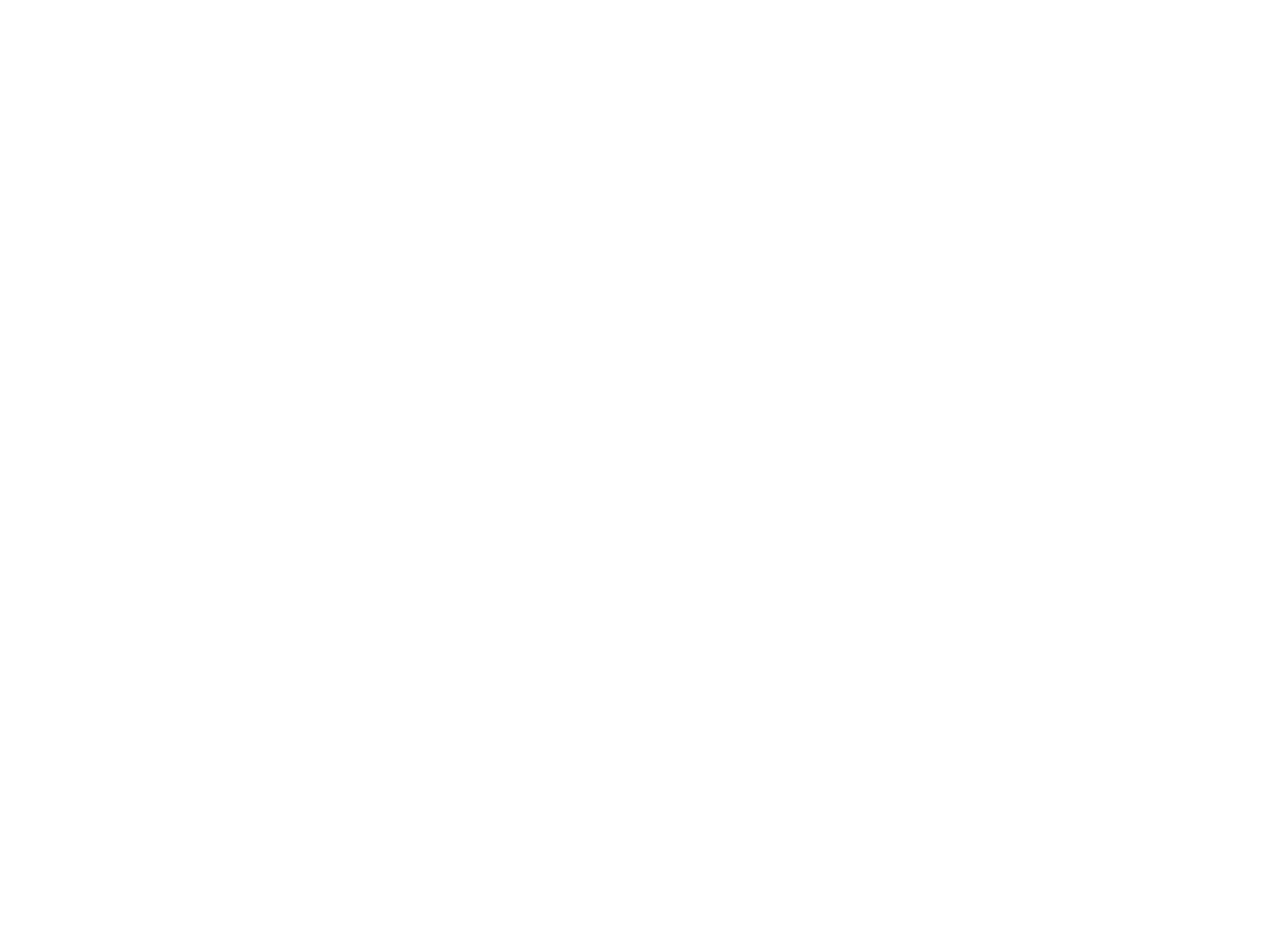
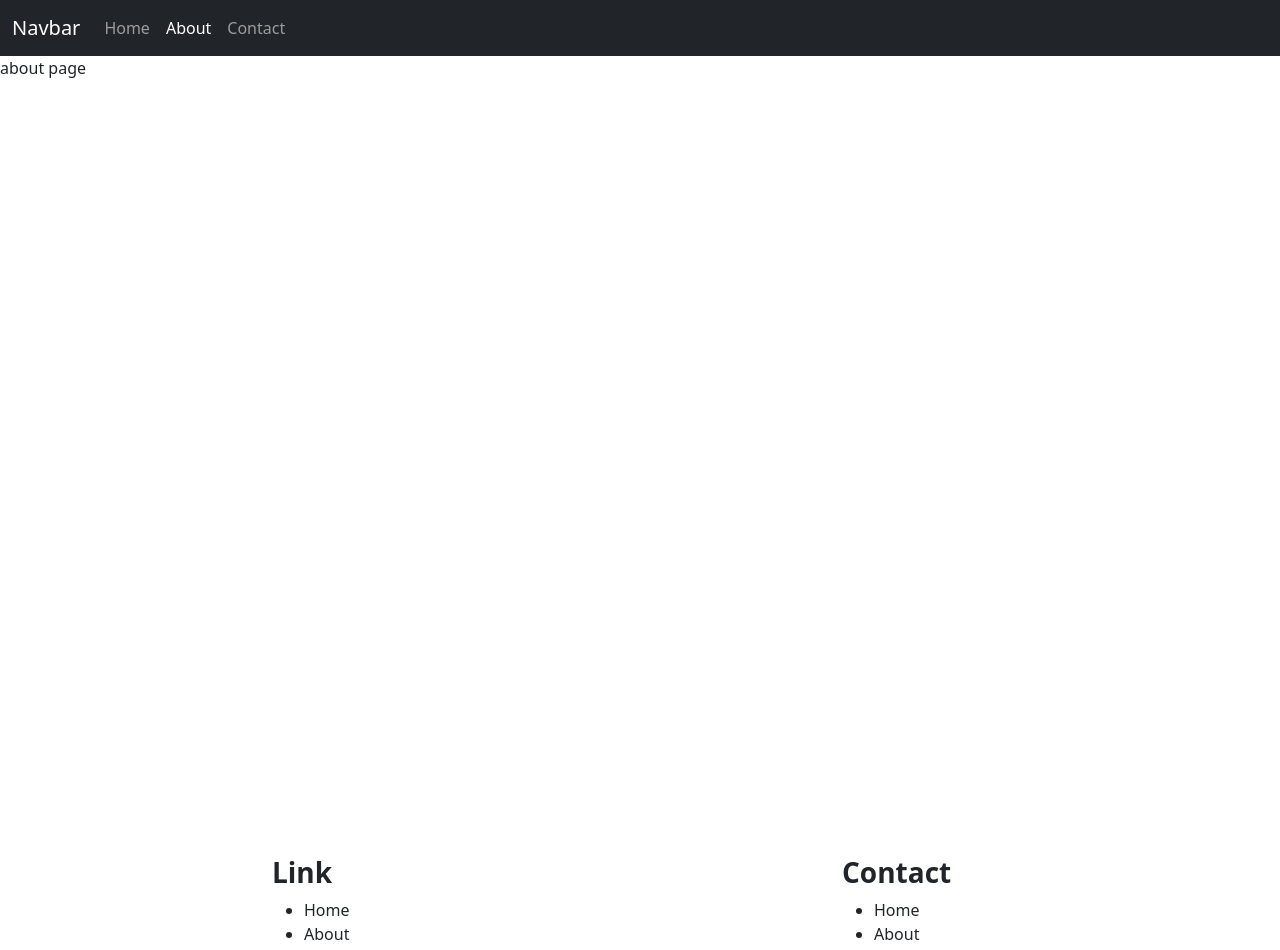
Before and after one commit to Campocruz/webapp-react, a React app: page /about in a window 1280 px wide. Shown: the top 950 px of the page. Before the commit the page ends 800 px from the top, so only its background shows below. Built offline with nearby package versions, Linux system fonts and the light colour scheme; the HTML template or start-up script is replaced by a standard one.

Commit message:
add fetch into home page to render all card. prepare the card to print the movie information, and create dynamic route to view a specific movie detail

```diff
--- a/package.json
+++ b/package.json
@@ -15,7 +15,8 @@
     "bootstrap-icons": "^1.13.1",
     "react": "^19.2.6",
     "react-dom": "^19.2.6",
-    "react-router": "^7.15.1"
+    "react-router": "^7.15.1",
+    "react-router-dom": "^7.18.1"
   },
   "devDependencies": {
     "@eslint/js": "^10.0.1",
--- a/src/components/App/App.jsx
+++ b/src/components/App/App.jsx
@@ -1,11 +1,27 @@
 // Import StyleSheet
 import './App.css'
+
+import { BrowserRouter, Routes, Route } from 'react-router'
+import DefaultLayout from '../../layouts/DefaultLayout'
+import HomePage from '../../pages/HomePage'
+import MovieDetail from '../../pages/MovieDetail'
+import About from '../../pages/About'
+import Contact from '../../pages/Contact'
 
 export default function App() {
 
   return (
     <>
-
+      <BrowserRouter>
+        <Routes>
+          <Route element={<DefaultLayout />}>
+            <Route path='/' element={<HomePage />} />
+            <Route path='/:id' element={<MovieDetail />} />
+            <Route path='/about' element={<About />} />
+            <Route path='/contact' element={<Contact />} />
+          </Route>
+        </Routes>
+      </BrowserRouter>
     </>
   )
 }
--- /dev/null
+++ b/src/components/Footer/Footer.jsx
@@ -0,0 +1,27 @@
+export default function Footer() {
+
+  return (
+    <>
+      <section className="container">
+        <div className="row row-cols-12 row-cols-md-6 d-flex justify-content-around">
+          <div className="col">
+            <h3><strong>Link</strong></h3>
+            <ul>
+              <li>Home</li>
+              <li>About</li>
+              <li>Contact</li>
+            </ul>
+          </div>
+          <div className="col">
+            <h3><strong>Contact</strong></h3>
+            <ul>
+              <li>Home</li>
+              <li>About</li>
+              <li>Contact</li>
+            </ul>
+          </div>
+        </div>
+      </section>
+    </>
+  )
+}
--- /dev/null
+++ b/src/components/Header/Header.jsx
@@ -0,0 +1,30 @@
+import { NavLink, Link } from "react-router"
+
+export default function Header() {
+
+  return (
+    <>
+      <nav className="navbar navbar-dark navbar-expand-lg bg-dark text-white">
+        <div className="container-fluid">
+          <Link className="navbar-brand" to="/">Navbar</Link>
+          <button className="navbar-toggler" type="button" data-bs-toggle="collapse" data-bs-target="#navbarSupportedContent" aria-controls="navbarSupportedContent" aria-expanded="false" aria-label="Toggle navigation">
+            <span className="navbar-toggler-icon"></span>
+          </button>
+          <div className="collapse navbar-collapse" id="navbarSupportedContent">
+            <ul className="navbar-nav me-auto mb-2 mb-lg-0">
+              <li className="nav-item">
+                <NavLink className="nav-link" aria-current="page" to="/">Home</NavLink>
+              </li>
+              <li className="nav-item">
+                <NavLink className="nav-link" to="/about">About</NavLink>
+              </li>
+              <li className="nav-item">
+                <NavLink className="nav-link" to="/contact">Contact</NavLink>
+              </li>
+            </ul>
+          </div>
+        </div>
+      </nav>
+    </>
+  )
+}
--- /dev/null
+++ b/src/components/MovieCard/MovieCard.jsx
@@ -0,0 +1,23 @@
+import { Link } from "react-router";
+
+export default function MovieCard({ movie }) {
+
+  return (
+    <>
+      <div className="card">
+        <div className="card-header">
+          <Link>{movie.title}</Link>
+        </div>
+        <div className="card-body">
+          <img src={`http://127.0.0.1:3000/static/images/${movie.image}`} alt={movie.image} className="card-img-top" />
+          <hr />
+          <section>
+            <strong>Description:</strong>
+            <p>{movie.abstract}</p>
+          </section>
+          <Link to={`/api/v1/mobies/${movie.id}`} className="btn btn-primary">Detail</Link>
+        </div>
+      </div >
+    </>
+  )
+}
--- a/src/index.css
+++ b/src/index.css
@@ -0,0 +1,2 @@
+@import url('bootstrap');
+@import url('bootstrap-icons');
--- /dev/null
+++ b/src/layouts/DefaultLayout.jsx
@@ -0,0 +1,18 @@
+import { Outlet } from "react-router"
+import Header from '../components/Header/Header'
+import Footer from '../components/Footer/Footer'
+
+export default function DefaultLayout() {
+
+  return (
+    <>
+      <Header />
+
+      <main className="min-vh-100">
+        <Outlet />
+      </main>
+
+      <Footer />
+    </>
+  )
+}
--- a/src/main.jsx
+++ b/src/main.jsx
@@ -1,4 +1,5 @@
 import { createRoot } from 'react-dom/client'
+import * as bootstrap from 'bootstrap'
 import './index.css'
 import App from './components/App/App.jsx'
 
--- /dev/null
+++ b/src/pages/About.jsx
@@ -0,0 +1,8 @@
+export default function About() {
+
+  return (
+    <>
+      <p>about page</p>
+    </>
+  )
+}
--- /dev/null
+++ b/src/pages/Contact.jsx
@@ -0,0 +1,8 @@
+export default function Contact() {
+
+  return (
+    <>
+      <p>Contact page</p>
+    </>
+  )
+}
--- /dev/null
+++ b/src/pages/HomePage.jsx
@@ -0,0 +1,46 @@
+import { useEffect, useState } from "react";
+import MovieCard from "../components/MovieCard/MovieCard";
+
+export default function HomePage() {
+
+  const url = 'http://127.0.0.1:3000/api/v1/mobies';
+  const [movies, setMovies] = useState([]);
+
+  function fetchData(url) {
+    fetch(url)
+      .then(response => response.json())
+      .then(data => setMovies(data))
+      .catch(err => console.log(err))
+  }
+
+  useEffect(() => {
+    fetchData(url);
+  }, [])
+
+  return (
+    <>
+      <div className="container">
+        <section>
+          <div className="p-5 mb-4 bg-light rounded-3">
+            <div className="container-fluid py-5">
+              <h1 className="display-5 fw-bold">Movie List</h1>
+              <p className="col-md-8 fs-4">
+                This section is only to view a movie list
+              </p>
+            </div>
+          </div>
+        </section>
+
+        <section>
+          <div className="row row-cols-2 row-cols-md-3 row-cols-lg-4 g-2">
+            {movies?.map(movie =>
+              <div className="col" key={movie?.id}>
+                <MovieCard movie={movie} />
+              </div>
+            )}
+          </div>
+        </section>
+      </div>
+    </>
+  )
+}
--- /dev/null
+++ b/src/pages/MovieDetail.jsx
@@ -0,0 +1,12 @@
+import { useParams } from "react-router"
+
+export default function MovieDetail() {
+
+  const { id } = useParams();
+
+  return (
+    <>
+
+    </>
+  )
+}
```
Also changed, not shown: 2 other files (tests, documents, lock files or other folders).
